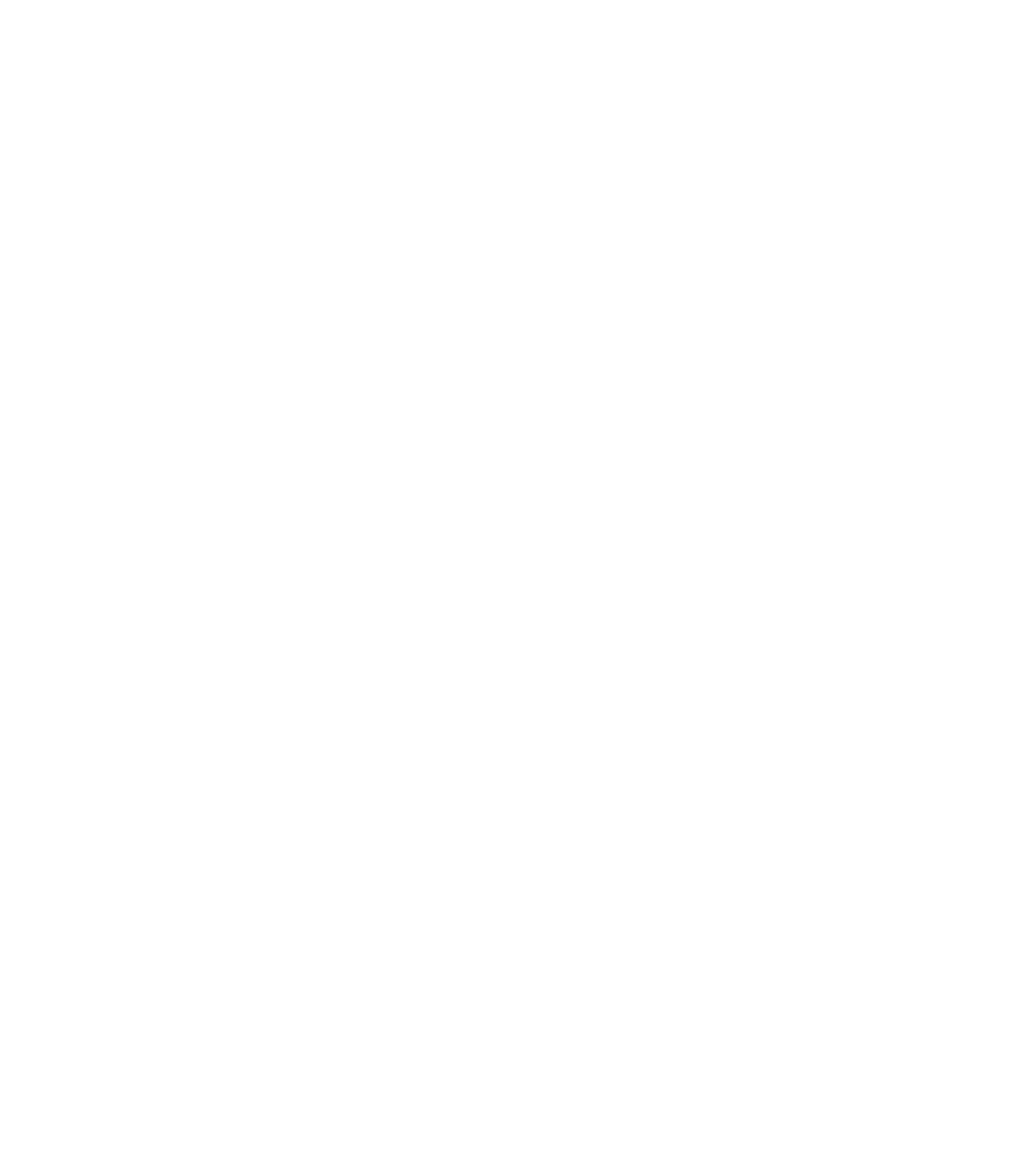
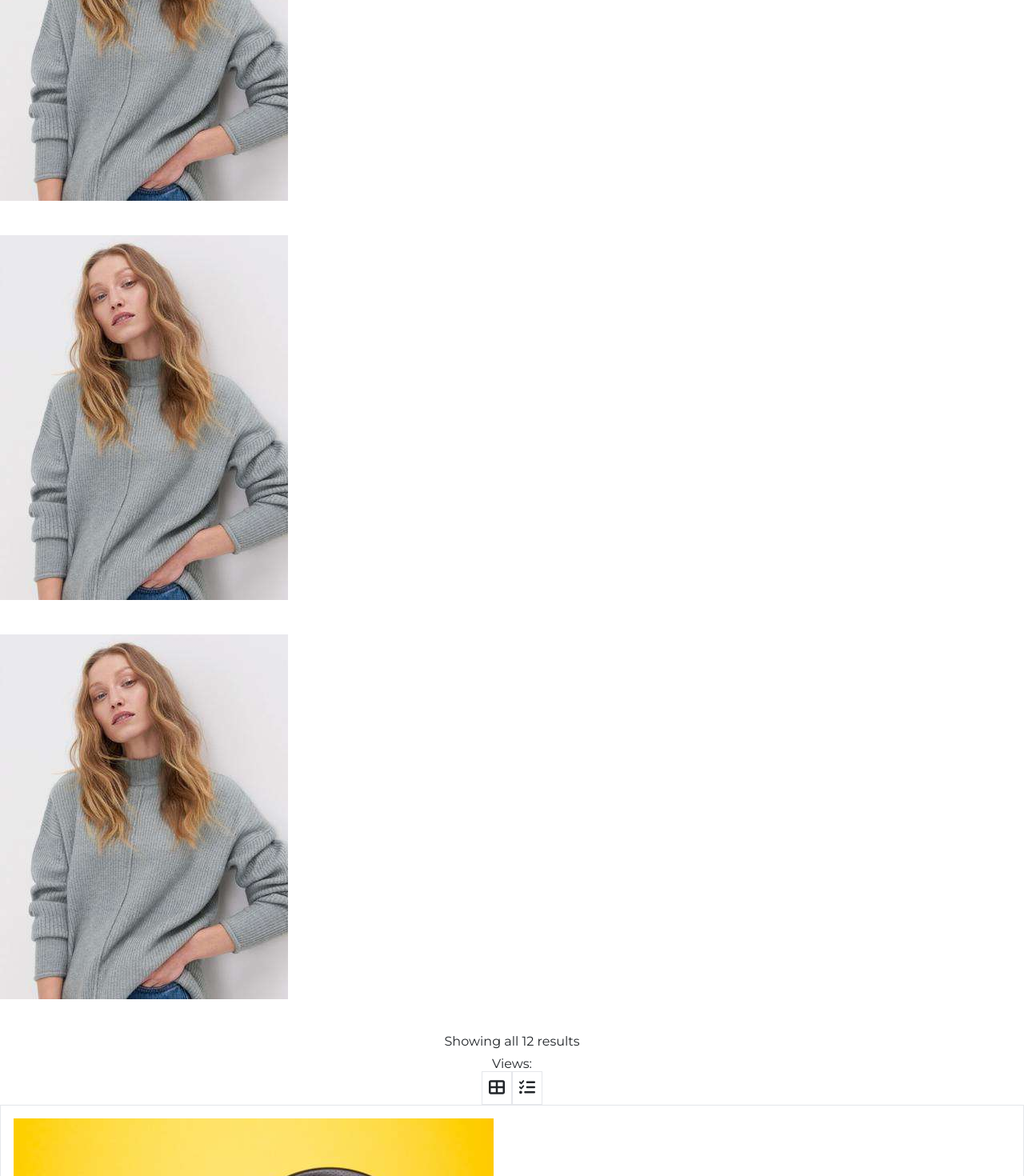
Before and after one commit to gorkemgokcek/my-ecommerce, a React (Vite) app: page /products in a window 1280 px wide. Shown: the part 1330-2800 px from the top of the page at 80% size. Before the commit the page ends 800 px from the top, so only its background shows below. Built offline with nearby package versions, Linux system fonts and the light colour scheme.

Commit message:
CategoryCard, Header and HomePage fixed. ProductPage completed.

```diff
--- a/src/components/CategoryCard.jsx
+++ b/src/components/CategoryCard.jsx
@@ -1,7 +1,7 @@
 export default function CategoryCard() {
     return (
         <div className="relative">
-            <img src="editor2.jpeg" className="md:w-[205px] md:h-[223px] w-[305px] h-[323px]" />
+            <img src="women.jpeg" className="md:w-[215px] md:h-[223px] w-[305px] h-[323px]" />
             <div className="absolute inset-0 flex flex-col justify-center items-center text-center">
                 <h5 className="z-10 text-white font-bold text-base leading-6">CLOTHS</h5>
                 <p className="z-10 leading-5 text-sm text-white">5 Items</p>
--- a/src/layouts/Header.jsx
+++ b/src/layouts/Header.jsx
@@ -25,7 +25,7 @@
             <div className=' basis-4/5 mx-1'>
                 <nav className=' hidden sm:flex md:flex lg:flex xl:gap-4 sm:gap-2'>
                     <Link to="/"><button className='text-secondaryColor'>Home</button></Link>
-                    <Link to="/productpage"><button className='text-secondaryColor'>Shop</button></Link>
+                    <Link to="/products"><button className='text-secondaryColor'>Shop</button></Link>
                     <Link to="/about"><button className='text-secondaryColor'>About</button></Link>
                     <button>Blog</button>
                     <Link to="/contact"><button className="text-secondaryColor">Contact</button></Link>
--- a/src/pages/HomePage.jsx
+++ b/src/pages/HomePage.jsx
@@ -16,7 +16,7 @@
                     </div>
                     <div><h4 className="2xl:text-xl xl:text-xl leading-[30px] ">We know how large objects will act,</h4>
                         <h4 className="2xl:text-xl xl:text-xl  leading-[30px] ">but things on a small scale.</h4></div>
-                    <div><button className="text-center w-[221px] h-[62px] hover:text hover:bg-[#23856D] bg-[#2DC071] text-[20px] rounded-[5px]">SHOP NOW</button></div>
+                    <Link to="/products"><div><button className="text-center w-[221px] h-[62px] hover:text hover:bg-[#23856D] bg-[#2DC071] text-[20px] rounded-[5px]">SHOP NOW</button></div></Link>
                 </div>
             </div>
             <div className="editor-pick text-center py-[80px] relative ">
@@ -86,7 +86,7 @@
                             <h2 className="font-bold text-[30px] font-container">Part of the Neural Universe</h2>
                             <div className="text-gray-600 text-lg ">We know how large objects will act, but things on a small scale.</div>
                             <div className="">
-                            <Link to="/productpage"><button className="button first-button ">BUY NOW</button></Link>
+                            <Link to="/"><button className="button first-button ">BUY NOW</button></Link>
                                 <Link to="/"> <button className="button second-button ">READ MORE</button></Link>
                             </div>
                         </div>
--- a/src/pages/ProductPage.jsx
+++ b/src/pages/ProductPage.jsx
@@ -1,5 +1,62 @@
-export default function ProductPage(){
+import { FontAwesomeIcon } from "@fortawesome/react-fontawesome";
+import { Link } from "react-router-dom/cjs/react-router-dom.min";
+import CategoryCard from "../components/CategoryCard";
+import { faTableCellsLarge, faListCheck } from "@fortawesome/free-solid-svg-icons";
+import ProductCard from "../components/ProductCards";
+import {faAws, faHooli, faLyft, faPiedPiperHat, faRedditAlien, faStripe } from "@fortawesome/free-brands-svg-icons";
+
+
+export default function ProductPage({}) {
+
     return (
-        <div><h1>Product Page</h1></div>
+        <div>
+        <div className="bg-[#FAFAFA] ">
+            <div className="breadcrumb flex md:justify-between justify-center md:flex-row flex-col  w-[full] px-[150px] sm:px-[195px] py-8 gap-3 ">
+                <h3 className="font-bold text-2xl leading-8 text-[#252B42] ml-5 sm:ml-0">Shop</h3>
+            </div>
+            <div className="flex md:flex-row flex-col gap-4 px-[50px] sm:px-[205px] justify-between ">
+                <CategoryCard />
+                <CategoryCard />
+                <CategoryCard />
+                <CategoryCard />
+                <CategoryCard />
+            </div>
+
+        </div>
+        <div className="flex flex-col lg:flex-row gap-4 justify-between px-[100px] sm:px-[195px] py-8 items-center ">
+            <h6 className="font-bold text-sm leading-6 text-secondaryColor">Showing all 12 results</h6>
+            <div className="flex flex-row gap-3">
+                <h5 className="text-sm font-bold text-secondaryColor leading-6 mt-2">Views:</h5>
+                <button className="border-1 p-2 border-[#ECECEC]"><FontAwesomeIcon icon={faTableCellsLarge} size="lg" /></button>
+                <button className="border-1 p-2 border-[#ECECEC]"><FontAwesomeIcon icon={faListCheck} size="lg" /></button>
+            </div>
+        </div>
+        <div className="px-[10px] sm:px-[195px]">
+            <section className="best-seller mb-10 text-center ">
+                <div className=" flex flex-wrap flex-row gap-2 justify-between  ">
+                    <ProductCard />
+                    <ProductCard />
+                    <ProductCard />
+                    <ProductCard />
+                    <ProductCard />
+                    <ProductCard />
+                    <ProductCard />
+                    <ProductCard />
+
+                </div>
+            </section>
+        </div>
+        <div className="bg-[#FAFAFA] mt-5">
+            <div className="flex flex-col lg:flex-row gap-5 px-[50px] sm:px-[195px] justify-between ">
+                <FontAwesomeIcon icon={faHooli} size="6x" style={{ color: "#737373", }} />
+                <FontAwesomeIcon icon={faLyft} size="6x" style={{ color: "#737373", }} />
+                <FontAwesomeIcon icon={faPiedPiperHat} size="6x" style={{ color: "#737373", }} />
+                <FontAwesomeIcon icon={faStripe} size="6x" style={{ color: "#737373", }} />
+                <FontAwesomeIcon icon={faAws} size="6x" style={{ color: "#737373", }} />
+                <FontAwesomeIcon icon={faRedditAlien} size="6x" style={{ color: "#737373", }} />
+            </div>
+        </div>
+    </div>
+
     )
 }
```
